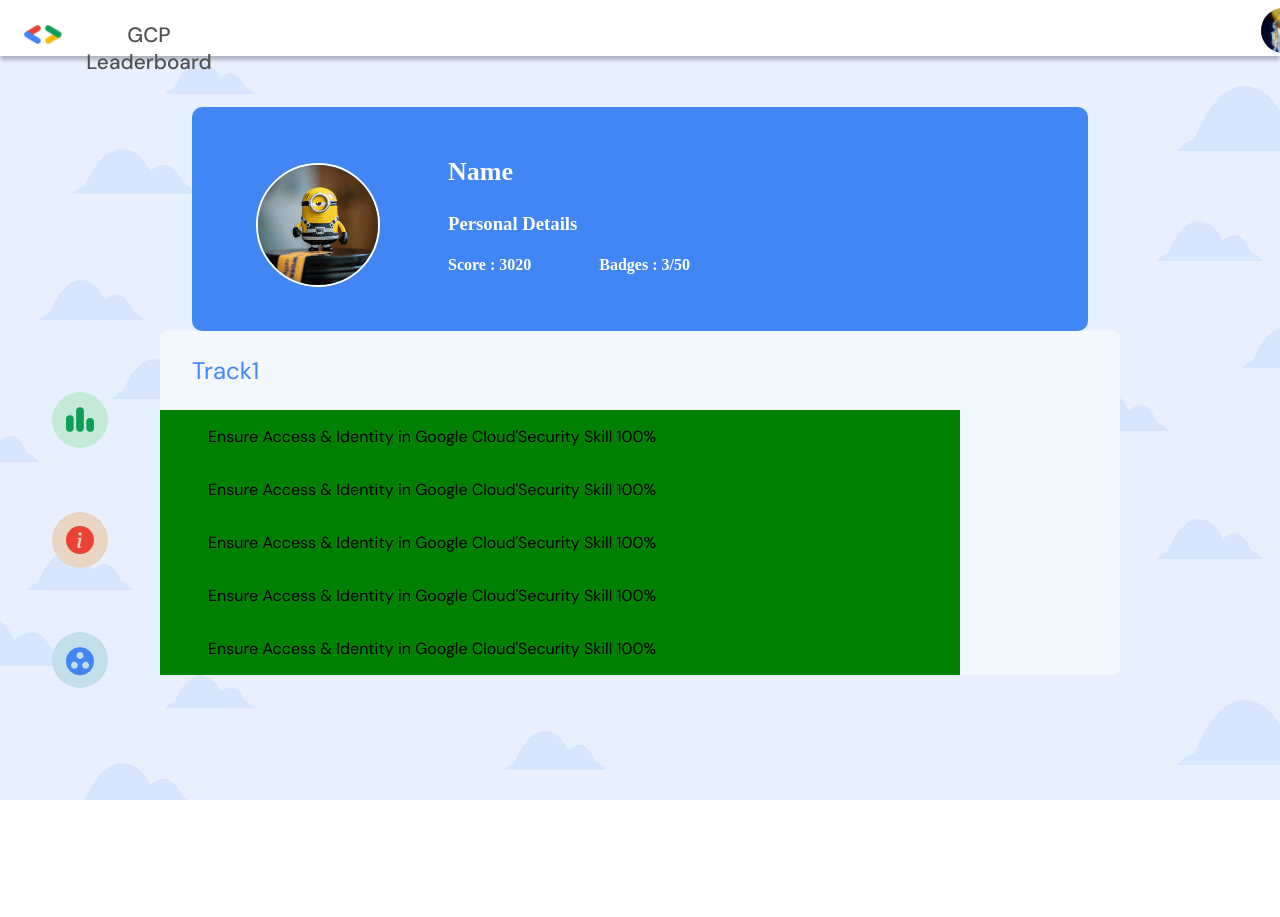
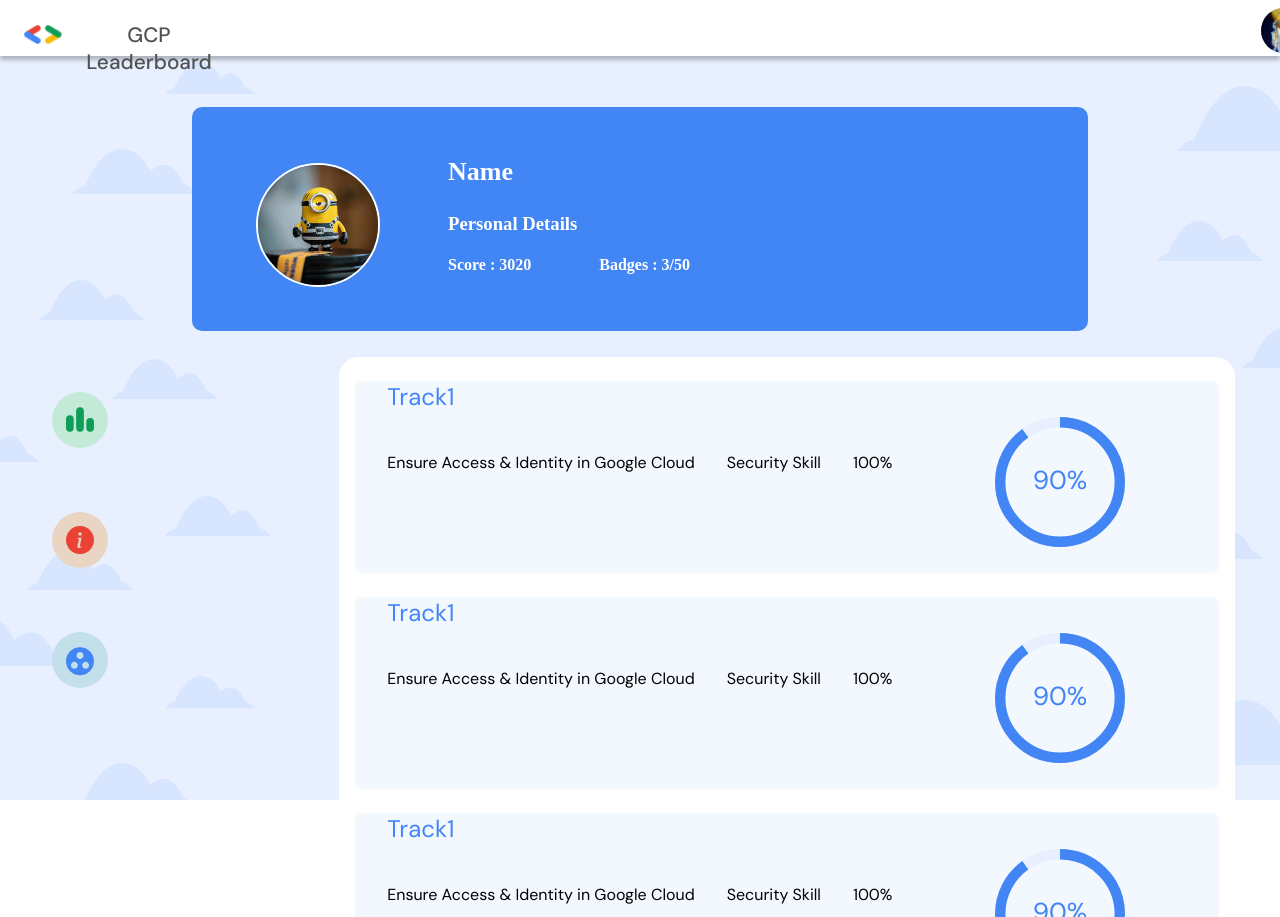
Before and after one commit to gdsc-snu/gcptrack, a React (Create React App) app in the folder client/: page /profile in a window 1280 px wide. Shown: the top 917 px of the page. Before the commit the page ends 800 px from the top, so only its background shows below. Built offline with nearby package versions, Linux system fonts and the light colour scheme.

Commit message:
Profile Page Done

```diff
--- a/client/package.json
+++ b/client/package.json
@@ -12,6 +12,7 @@
     "@types/react-dom": "^17.0.11",
     "@types/react-router-dom": "^5.3.3",
     "react": "^17.0.2",
+    "react-circular-progressbar": "^2.0.4",
     "react-dom": "^17.0.2",
     "react-router-dom": "^5.2.0",
     "react-scripts": "5.0.0",
--- a/client/src/Components/ProfileTrack/ProfileTrack.css
+++ b/client/src/Components/ProfileTrack/ProfileTrack.css
@@ -1,5 +1,12 @@
-/* .margin-20 {
-  margin-left: 3.5rem;
+.margin-20 {
+  margin-left: 2rem;
+}
+
+.main_col {
+  background: #f3f8ff;
+  border-radius: 8px;
+  width: 54rem;
+  height: 12rem;
 }
 
 .labdetails {
@@ -7,9 +14,39 @@
   margin-left: 2rem;
 }
 
+.labdetails > p {
+  font-size: 24px;
+  color: #4285f4;
+}
+
+/* .textname {
+  margin-top: 5px;
+} */
+
 .trackdetails {
   display: flex;
-} */
-.trackdelta {
-  margin-left: -16rem;
 }
+
+.circular {
+  margin-left: 40rem;
+  margin-top: -4.5rem;
+  width: 130px;
+  height: 130px;
+  font-size: 20px;
+  dominant-baseline: middle;
+  text-anchor: middle;
+}
+
+.circular .CircularProgressbar-path {
+  stroke: #4285f4;
+}
+.circular .CircularProgressbar-trail {
+  stroke: #e8f0ff;
+}
+.circular .CircularProgressbar-text {
+  fill: #4285f4;
+  text-align: center;
+}
+.circular .CircularProgressbar-background {
+  fill: #4285f4;
+}
--- a/client/src/Components/ProfileTrack/ProfileTrack.tsx
+++ b/client/src/Components/ProfileTrack/ProfileTrack.tsx
@@ -1,21 +1,28 @@
 import React from 'react';
+import { CircularProgressbar } from 'react-circular-progressbar';
+// import 'react-circular-progressbar/dist/styles.css';
 import './ProfileTrack.css';
+const percentage = 90;
 
-function ProfileTrack() {
+function ProfileTrack({ labname, labdetails, score }: any) {
+  console.log('abc');
+
   return (
     <div>
       <div className='main_flex'>
         <div className='main_col'>
           <div className='labdetails'>
+            <p className='textname'>Track1</p>
             <div className='trackdetails'>
-              <div className='trackdelta'>
-                <p>
-                  Ensure Access & Identity in Google Cloud'
-                  <span className='lab margin-20'>Security Skill</span>
-                  <span className='lab margin-20'> 100%</span>
-                </p>
-              </div>
+              <p>
+                {labname}
+                <span className='lab margin-20'>{labdetails}</span>
+                <span className='lab margin-20'>{score}</span>
+              </p>
             </div>
+          </div>
+          <div className='circular'>
+            <CircularProgressbar value={percentage} text={`${percentage}%`} />
           </div>
         </div>
       </div>
--- a/client/src/Components/ProfileTrack/Track.css
+++ /dev/null
@@ -1,4 +0,0 @@
-.tracks {
-  background-color: green;
-  width: 50rem !important;
-}
--- a/client/src/Components/ProfileTrack/Trackdetails.tsx
+++ /dev/null
@@ -1,21 +0,0 @@
-import React from 'react';
-import './Track.css';
-
-import ProfileTrack from './ProfileTrack';
-
-function Trackdetails() {
-  return (
-    <>
-      {[...Array(5)].map((index) => {
-        index += 1;
-        return (
-          <div className='tracks'>
-            <ProfileTrack />
-          </div>
-        );
-      })}
-    </>
-  );
-}
-
-export default Trackdetails;
--- /dev/null
+++ b/client/src/data/labdetails.ts
@@ -0,0 +1,22 @@
+export const LabDetails = [
+    {
+        labname: 'Ensure Access & Identity in Google Cloud',
+        labdetails: 'Security Skill',
+        score: '100%',
+    },
+    {
+        labname: 'Ensure Access & Identity in Google Cloud',
+        labdetails: 'Security Skill',
+        score: '100%'
+    },
+    {
+        labname: 'Ensure Access & Identity in Google Cloud',
+        labdetails: 'Security Skill',
+        score: '100%'
+    },
+    {
+        labname: 'Ensure Access & Identity in Google Cloud',
+        labdetails: 'Security Skill',
+        score: '100%'
+    },
+]
--- a/client/src/pages/Profile/Profile.css
+++ b/client/src/pages/Profile/Profile.css
@@ -5,28 +5,28 @@
   width: 100%;
   height: 100%;
 }
-.main_col1 {
-  background: #f3f8ff;
-  border-radius: 8px;
-  width: 60rem;
-  height: auto;
+
+.labdetailcss {
+  background-color: white;
+  display: flex;
+  flex-direction: column;
+  justify-content: center;
+  align-items: center;
+  margin-top: 2vw;
+  width: 56rem;
+  margin-left: 26.5%;
+  border-radius: 20px;
 }
 
-.main_col1 > p {
-  font-size: 24px;
-  color: #4285f4;
-  text-align: left;
-  margin-left: 2rem;
+.scrolllab {
+  height: 35rem;
+  overflow-y: auto;
+}
+.scrolllab::-webkit-scrollbar {
+  width: 11px;
 }
 
-.main_flex {
-  display: flex;
-  flex-direction: column;
-  /* justify-content: center; */
-  align-items: center;
-  /* margin-top: 4vw; */
+.scrolllab {
+  scrollbar-width: thin;
+  scrollbar-color: var(--thumbBG) var(--scrollbarBG);
 }
-
-.componentcss {
-  background-color: green;
-}
--- a/client/src/pages/Profile/Profile.tsx
+++ b/client/src/pages/Profile/Profile.tsx
@@ -2,7 +2,7 @@
 import Menu from '../../Components/Menu/Menu';
 import ProfileDetail from '../../Components/ProfileDetails/ProfileDetails';
 import ProfileTrack from '../../Components/ProfileTrack/ProfileTrack';
-import Trackdetails from '../../Components/ProfileTrack/Trackdetails';
+import { LabDetails } from '../../data/labdetails';
 import './Profile.css';
 
 const Profile = () => {
@@ -19,13 +19,11 @@
           badges='3'
         />
       </div>
-      <div className='main_flex'>
-        <div className='main_col1'>
-          <p>Track1</p>
-
-          <div>
-            <Trackdetails />
-          </div>
+      <div className='labdetailcss'>
+        <div className='scrolllab'>
+          {LabDetails.map((labdetail) => (
+            <ProfileTrack {...labdetail} />
+          ))}
         </div>
       </div>
     </div>
```
Also changed, not shown: client/src/Components/Navbar/Navbar.css (deleted, +0 -33 lines), client/src/Components/Navbar/Navbar.tsx (deleted, +0 -19 lines), client/src/Components/ProfileTrack/CircularProgressBar.tsx (added, +10 -0 lines), 1 other file (tests, documents, lock files or other folders).
